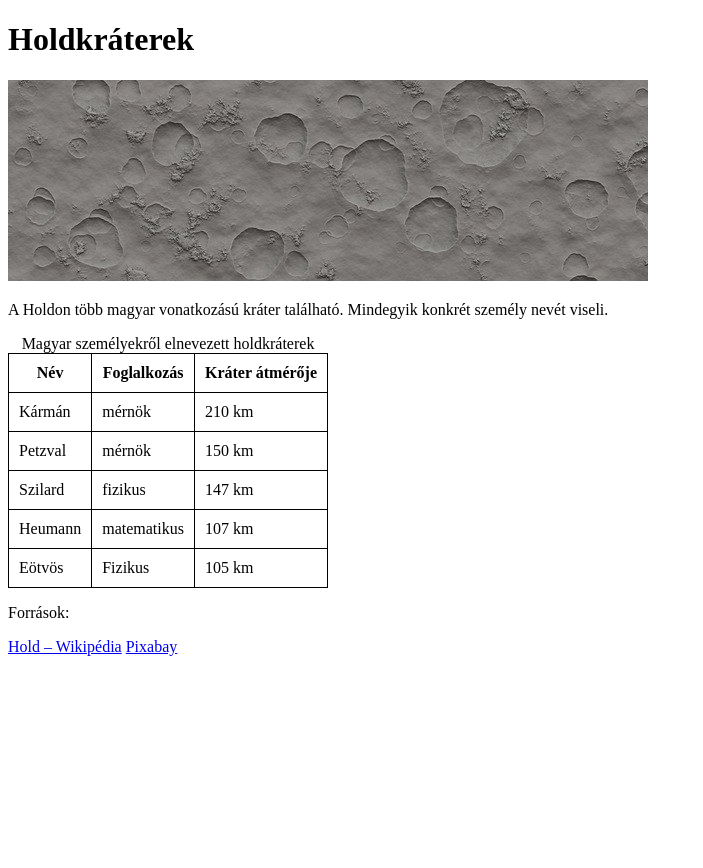
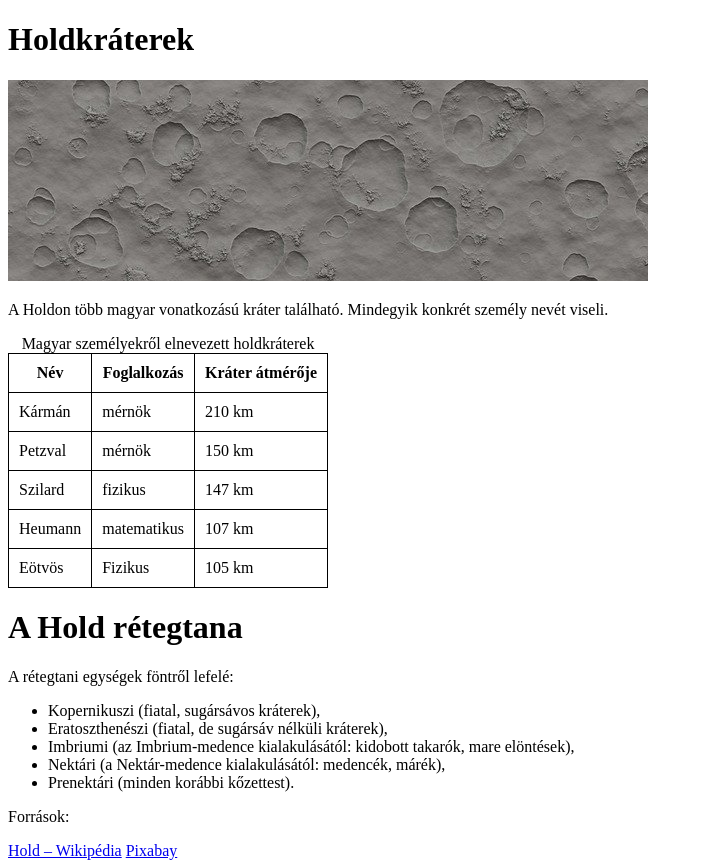
Before and after one commit to SzalaiDani/orimunka0925, a plain HTML site: page index.html in a window 1280 px wide. Shown: the whole page, without its empty margins (0-703 px from the left). Before the commit the page ends 800 px from the top, so only its background shows below. Drawn offline with Linux system fonts and the light colour scheme.

Commit message:
HTML kész teljes

```diff
--- a/index.html
+++ b/index.html
@@ -14,7 +14,8 @@
         <img src="kraterek.jpg" alt="Holdkráterek">
     </header>
     <main>
-        <p>A Holdon több magyar vonatkozású kráter található. Mindegyik konkrét személy nevét viseli.</p>
+        <p>A Holdon több magyar vonatkozású kráter található. Mindegyik konkrét személy nevét
+            viseli.</p>
 
         <table>
             <caption>Magyar személyekről elnevezett holdkráterek</caption>
@@ -49,8 +50,21 @@
                 <td>105 km</td>
             </tr>
         </table>
+        <h1>A Hold rétegtana</h1>
+        <p>A rétegtani egységek föntről lefelé:</p>
+        <ul>
+            <li>Kopernikuszi (fiatal, sugársávos kráterek),
+            </li>
+            <li>Eratoszthenészi (fiatal, de sugársáv nélküli kráterek),
+            </li>
+            <li>Imbriumi (az Imbrium-medence kialakulásától: kidobott takarók, mare elöntések),
+            </li>
+            <li>Nektári (a Nektár-medence kialakulásától: medencék, márék),
+            </li>
+            <li>Prenektári (minden korábbi kőzettest).
+            </li>
+        </ul>
     </main>
-
     <footer>
         <p>Források: </p>
         <a href="https://hu.wikipedia.org/wiki/Hold" target="_blank">Hold – Wikipédia</a>
```
